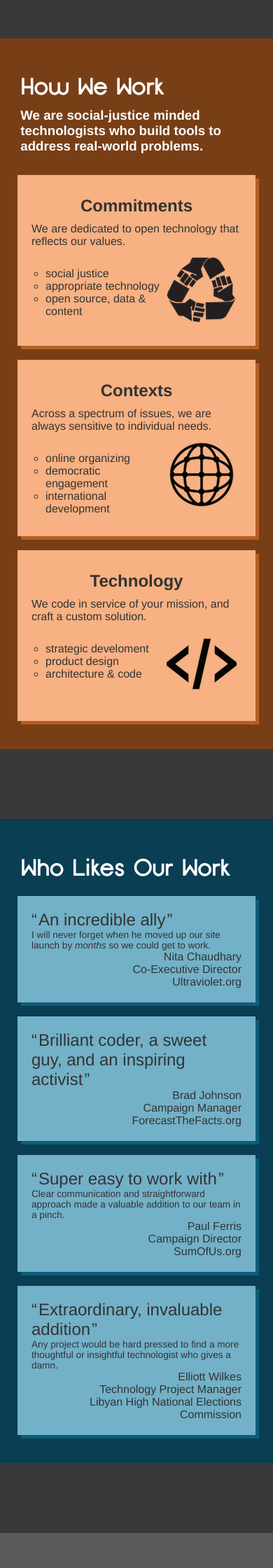
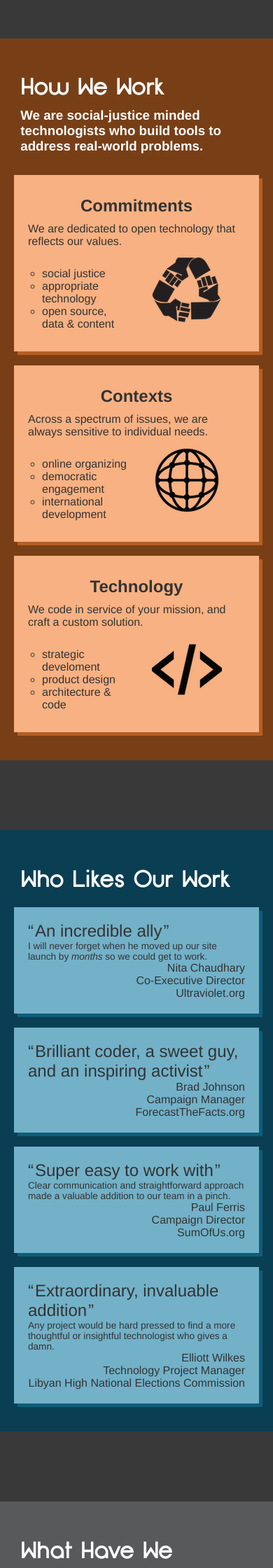
Before and after one commit to spacedogXYZ/spacedogXYZ, a Jekyll site: the page built from index.html, in a window 390 px wide. Shown: the part 346-2586 px from the top of the page at 70% size. Built offline with Jekyll 4.4.1, drawn with Linux system fonts in a browser that asks for light colours; nearby versions of some CDN libraries; comment, search, counter and statistics services are not loaded.

Commit message:
even more mobile fixes

```diff
--- a/css/style.css
+++ b/css/style.css
@@ -898,6 +898,9 @@
   text-align: right;
 }
 @media (max-width: 768px) {
+  body.index {
+    overflow-x: hidden;
+  }
   body.index section#splash .overlay.text #logo {
     font-size: 3em;
   }
@@ -905,7 +908,7 @@
     font-size: 1em;
   }
   body.index section:not(#splash).fullwidth .wrapper {
-    margin: 0 5px;
+    margin: 0;
   }
   body.index section#how-we-work {
     height: auto !important;
@@ -913,7 +916,7 @@
   }
   body.index section#how-we-work > ul > li ul {
     float: left;
-    width: 55%;
+    width: 40%;
     padding-right: 0px;
   }
   body.index section#how-we-work > ul > li ul img {
@@ -939,6 +942,7 @@
   }
   body.index section#team ul li .about {
     margin: 10px;
+    width: 50%;
   }
 }
 @media (max-width: 768px) {
```
Also changed, not shown: less/mobile.less (+4 -3 lines), 1 other file.
